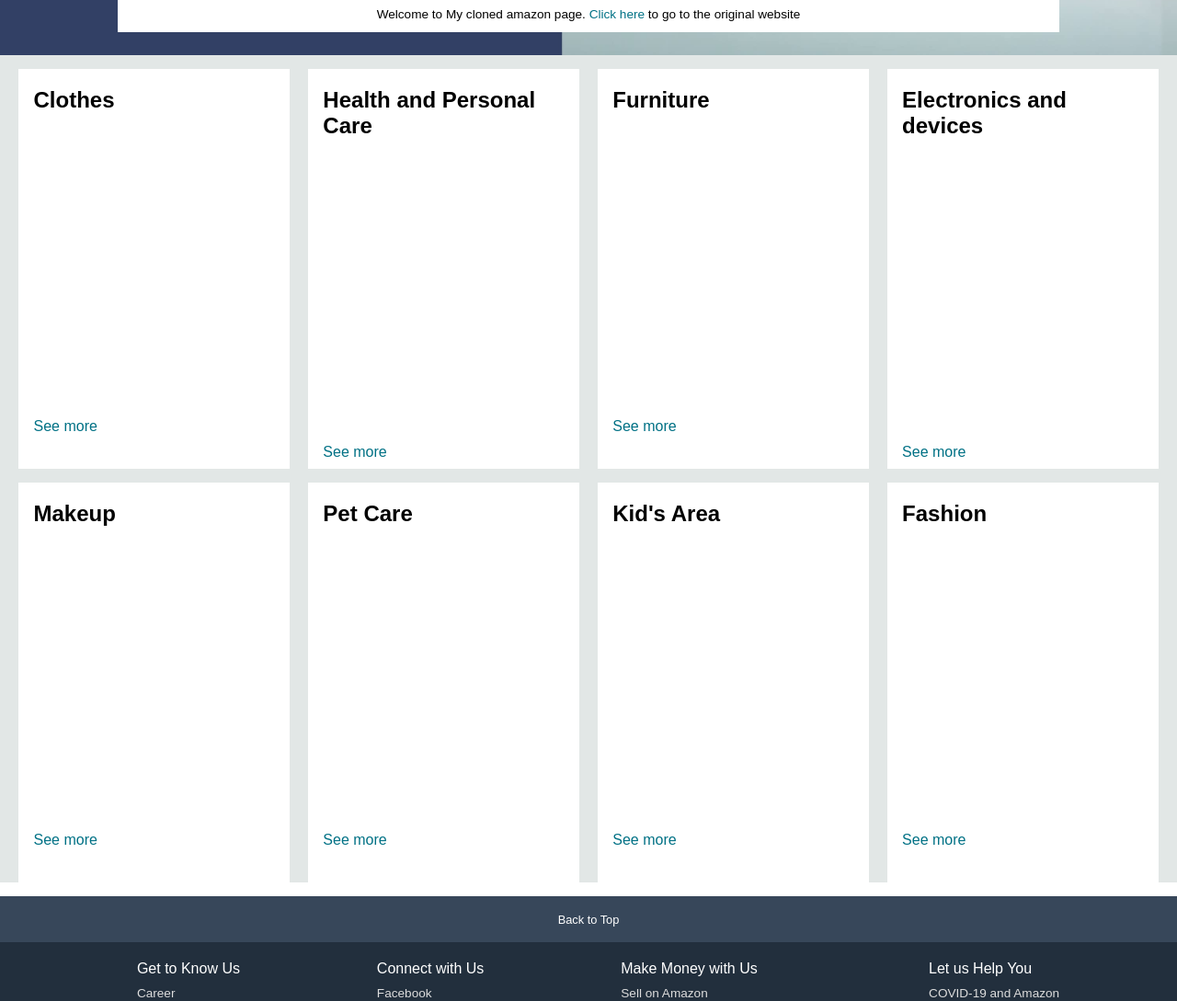
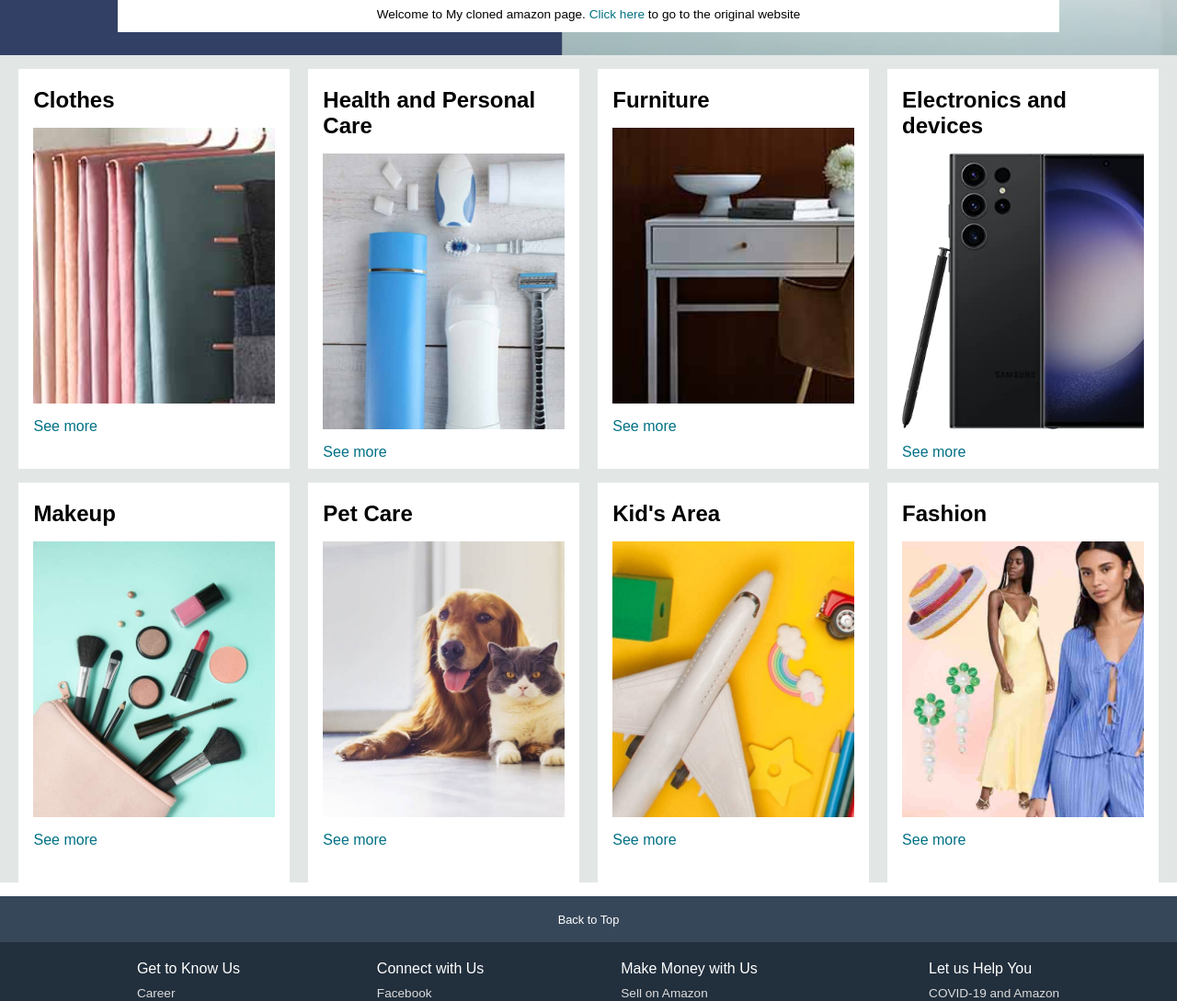
Before and after one commit to Nightski/WD_website, a plain HTML site: page index.html in a window 1280 px wide. Shown: the part 420-1509 px from the top of the page at 92% size. Drawn offline with Linux system fonts and the light colour scheme; files whose address does not match are found by name.

Commit message:
Update index.html

```diff
--- a/index.html
+++ b/index.html
@@ -77,56 +77,56 @@
         <div class="box">
             <div class="box-content">
                 <h2>Clothes</h2>
-                <div class="box-image" style="background-image: url('res/box1_image.jpg');"></div>
+                <div class="box-image" style="background-image: url('box1_image.jpg');"></div>
                 <p>See more</p>
             </div>
         </div>
         <div class="box">
             <div class="box-content">
                 <h2>Health and Personal Care</h2>
-                <div class="box-image" style="background-image: url('res/box2_image.jpg');"></div>
+                <div class="box-image" style="background-image: url('box2_image.jpg');"></div>
                 <p>See more</p>
             </div>
         </div>
         <div class="box">
             <div class="box-content">
                 <h2>Furniture</h2>
-                <div class="box-image" style="background-image: url('res/box3_image.jpg');"></div>
+                <div class="box-image" style="background-image: url('box3_image.jpg');"></div>
                 <p>See more</p>
             </div>
         </div>
         <div class="box">
             <div class="box-content">
                 <h2>Electronics and devices</h2>
-                <div class="box-image" style="background-image: url('res/box4_image.jpg');"></div>
+                <div class="box-image" style="background-image: url('box4_image.jpg');"></div>
                 <p>See more</p>
             </div>
         </div>
         <div class="box">
             <div class="box-content">
                 <h2>Makeup</h2>
-                <div class="box-image" style="background-image: url('res/box5_image.jpg');"></div>
+                <div class="box-image" style="background-image: url('box5_image.jpg');"></div>
                 <p>See more</p>
             </div>
         </div>
         <div class="box">
             <div class="box-content">
                 <h2>Pet Care</h2>
-                <div class="box-image" style="background-image: url('res/box6_image.jpg');"></div>
+                <div class="box-image" style="background-image: url('box6_image.jpg');"></div>
                 <p>See more</p>
             </div>
         </div>
         <div class="box">
             <div class="box-content">
                 <h2>Kid's Area</h2>
-                <div class="box-image" style="background-image: url('res/box7_image.jpg');"></div>
+                <div class="box-image" style="background-image: url('box7_image.jpg');"></div>
                 <p>See more</p>
             </div>
         </div>
         <div class="box">
             <div class="box-content">
                 <h2>Fashion</h2>
-                <div class="box-image" style="background-image: url('res/box8_image.jpg');"></div>
+                <div class="box-image" style="background-image: url('box8_image.jpg');"></div>
                 <p>See more</p>
                 </div>
         </div>
```
